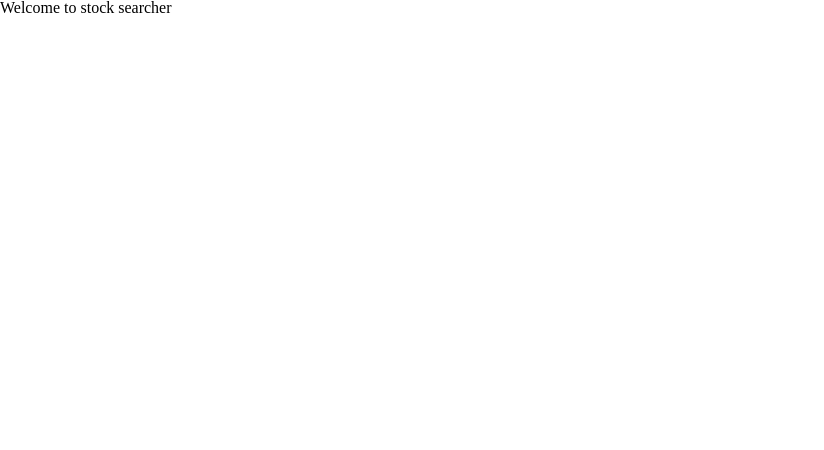
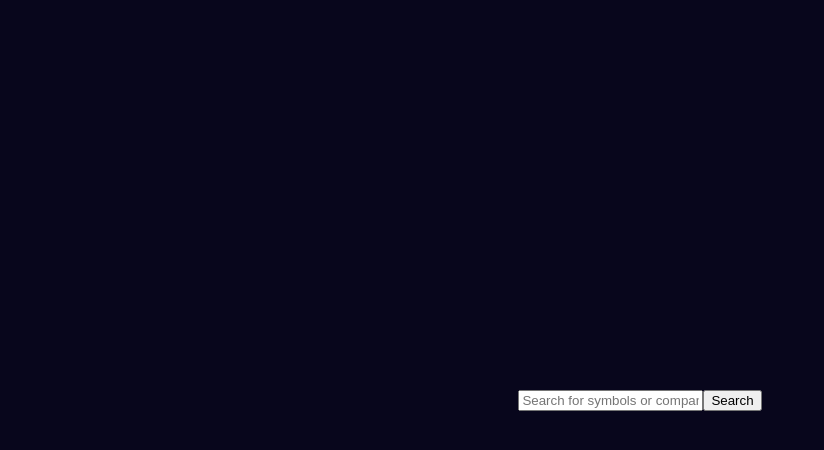
Before and after one commit to Anghel-Lucian/stock-search, a React (Vite) app: page / in a window 1280 px wide. Shown: the top 450 px of the page, without its empty margins (0-824 px from the left). Built offline with nearby package versions, Linux system fonts and the light colour scheme.

Commit message:
created Searchbar component and styled App

```diff
--- a/src/App.jsx
+++ b/src/App.jsx
@@ -1,9 +1,24 @@
 import React from "react";
 
+import "./styles/app.css";
+
+import libs from "./libs";
+import Components from "./components";
+
 export default class App extends React.PureComponent {
+	state = {
+		results: []
+	};
+
+	setResults = (results = []) => {
+		this.setState({ results });
+	};
+
 	render() {
 		return (
-			<p>Welcome to stock searcher</p>
+			<div id="app">
+				<Components.Searchbar getCompanies={libs.getCompanies} setResults={this.setResults} />
+			</div>
 		);
 	}
 }
--- /dev/null
+++ b/src/components/Searchbar/Searchbar.jsx
@@ -0,0 +1,42 @@
+import React from "react";
+import PropTypes from "prop-types";
+
+import "./style.css";
+
+export default class Searchbar extends React.PureComponent {
+  state = { query: "" };
+
+  onChange = (e) => {
+    const { value = "" } = e.target;
+
+    this.setState({ query: value });
+  };
+
+  onSubmit = async (e) => {
+    e.preventDefault();
+    const { setResults = () => {}, getCompanies = () => {} } = this.props;
+    const { query } = this.state;
+
+    let companies = await getCompanies(query);
+
+    companies = companies.map((company) =>  ({ name: company.description, symbol: company.symbol }));
+
+    setResults(companies);
+  };
+
+  render() {
+    const { query } = this.state;
+
+    return (
+      <form onSubmit={this.onSubmit} id="searchbar">
+        <input required placeholder="Search for symbols or companies" value={query} onChange={this.onChange} />
+        <button>Search</button>
+      </form>
+    );
+  }
+}
+
+Searchbar.propTypes = {
+  setResults: PropTypes.func,
+  getCompanies: PropTypes.func
+};
--- /dev/null
+++ b/src/components/Searchbar/index.js
@@ -0,0 +1 @@
+export { default } from "./Searchbar";
--- /dev/null
+++ b/src/components/Searchbar/style.css
@@ -0,0 +1,3 @@
+#searchbar {
+
+}
--- /dev/null
+++ b/src/components/index.js
@@ -0,0 +1,7 @@
+import Searchbar from "./Searchbar";
+
+const Components = {
+  Searchbar
+};
+
+export default Components;
--- /dev/null
+++ b/src/styles/app.css
@@ -0,0 +1,8 @@
+#app {
+  background-color: var(--main-color);
+  flex: 1;
+  display: flex;
+  flex-direction: column;
+  align-items: center;
+  justify-content: center;
+}
--- a/src/styles/index.css
+++ b/src/styles/index.css
@@ -1,3 +1,11 @@
+:root {
+  --main-color: #08061c;
+  --main-color-light: #16112a;
+  --secondary-color: #00ea9b;
+  --light-color: #ffffff;
+  --medium-color: #9a98a4;
+}
+
 html,
 body,
 #root {
```
